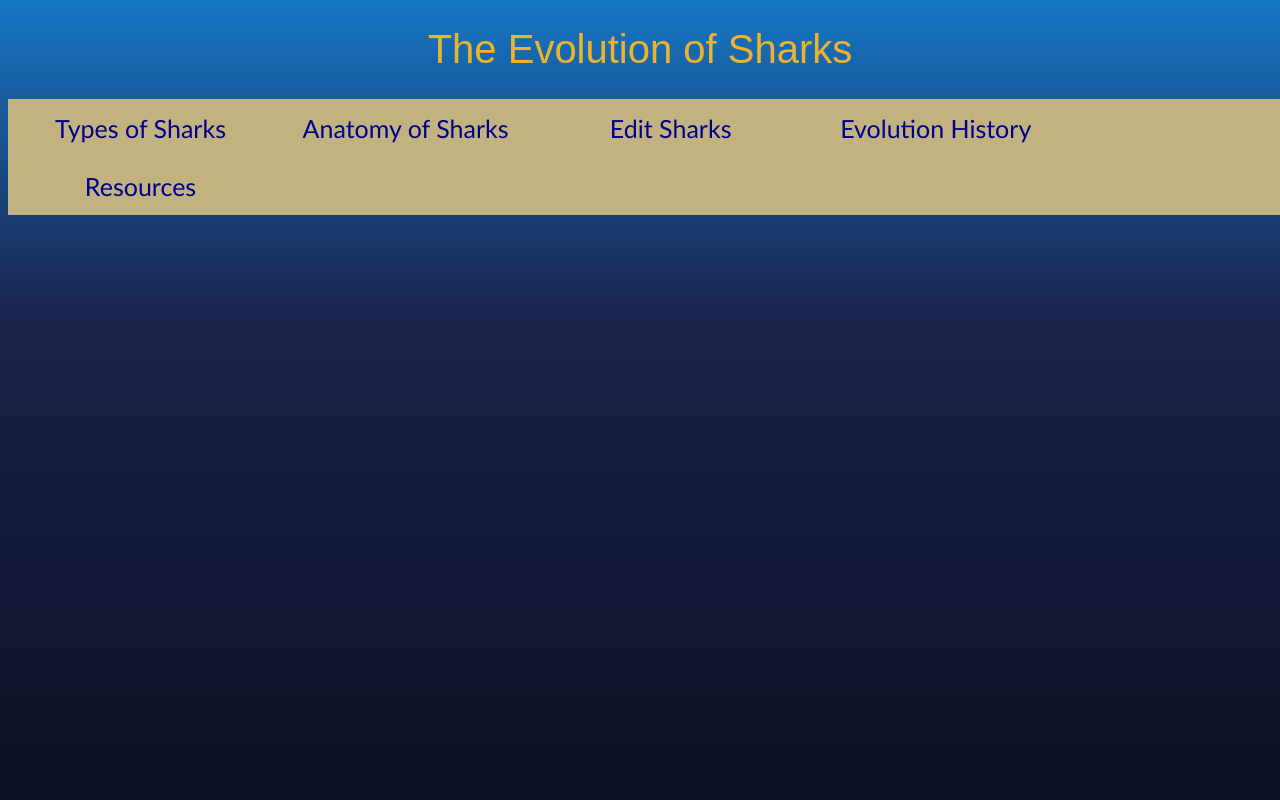
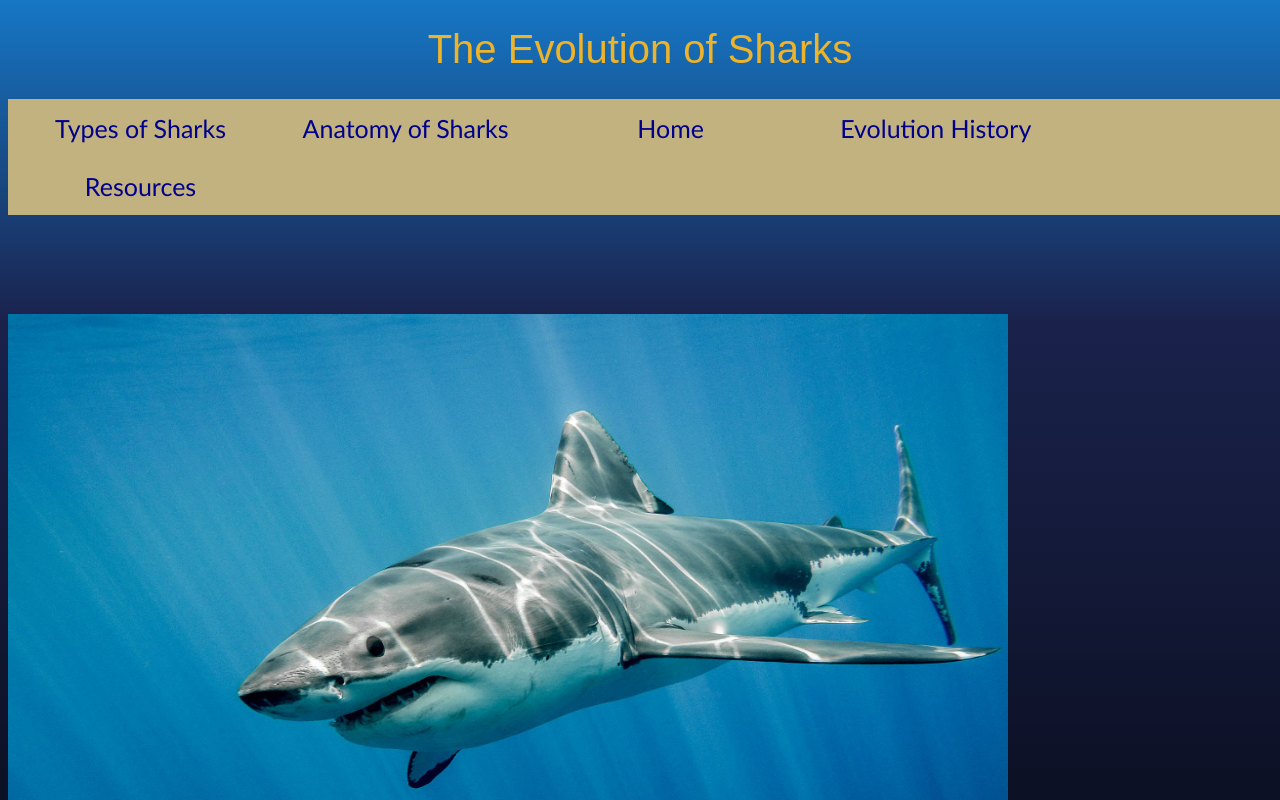
Before and after one commit to cesar-gz/Sharks, a JavaScript app in the folder evolution/: page /user/1/edit in a window 1280 px wide. Shown: the top 800 px of the page. Built offline with nearby package versions, Linux system fonts and the light colour scheme; the HTML template or start-up script is replaced by a standard one.

Commit message:
added a photo for a placeholder.

```diff
--- a/evolution/package.json
+++ b/evolution/package.json
@@ -1,4 +1,5 @@
 {
+  "homepage": "https://cesar-gz.github.io/Sharks",
   "name": "evolution",
   "version": "0.1.0",
   "private": true,
@@ -13,6 +14,8 @@
     "web-vitals": "^2.1.4"
   },
   "scripts": {
+    "predeploy": "npm run build",
+    "deploy": "gh-pages -d build",
     "start": "react-scripts start",
     "build": "react-scripts build",
     "test": "react-scripts test",
--- a/evolution/src/App.css
+++ b/evolution/src/App.css
@@ -50,3 +50,8 @@ color: darkblue;
 a:visited{
 color: darkblue;
 }
+
+.shark{
+  width:"1000px";
+  height:"650px";
+}
--- a/evolution/src/App.js
+++ b/evolution/src/App.js
@@ -5,6 +5,7 @@ import ListSharks from './components/ListShark';
 import EditShark from './components/EditShark';
 import History from './components/EvoHistory';
 import Cite from './components/Resources';
+import greatwhiteshark from './assets/greatwhiteshark.jpg';
 
 function App() {
   return (
@@ -21,7 +22,7 @@ function App() {
               <Link to="user/create">Anatomy of Sharks</Link>
             </li>
             <li>
-              <Link to="user/:id/edit">Edit Sharks</Link>
+              <Link to="user/:id/edit">Home</Link>
             </li>
             <li>
               <Link to="shark/history">Evolution History</Link>
@@ -41,6 +42,10 @@ function App() {
 
         </Routes>
       </BrowserRouter>
+
+        <img width="1000px" height="650px" align="center" href="" alt="The Great White Shark" src={greatwhiteshark} />
+
+
     </div>
   );
 }
--- a/evolution/src/components/EditShark.js
+++ b/evolution/src/components/EditShark.js
@@ -1,5 +1,5 @@
 export default function EditShark() {
   return (
-    <h2>Edit Sharks</h2>
+    <h2>Home</h2>
   )
 }
--- /dev/null
+++ b/package.json
@@ -0,0 +1,6 @@
+{
+  "homepage": "https://cesar-gz.github.io/Sharks",
+  "devDependencies": {
+    "gh-pages": "^5.0.0"
+  }
+}
```
Also changed, not shown: evolution/src/assets/greatwhiteshark.jpg (added), 10 other files (tests, documents, lock files or other folders).
